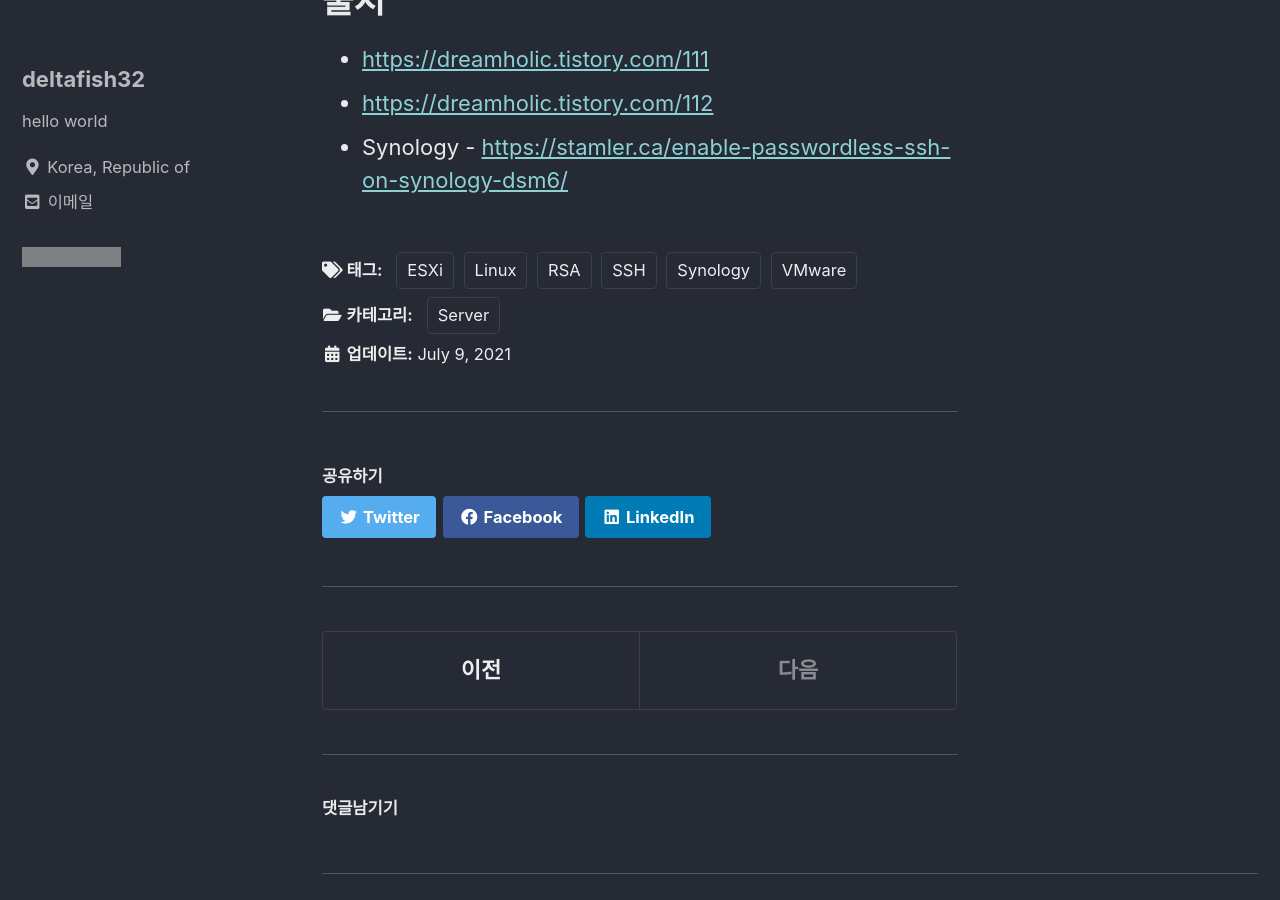
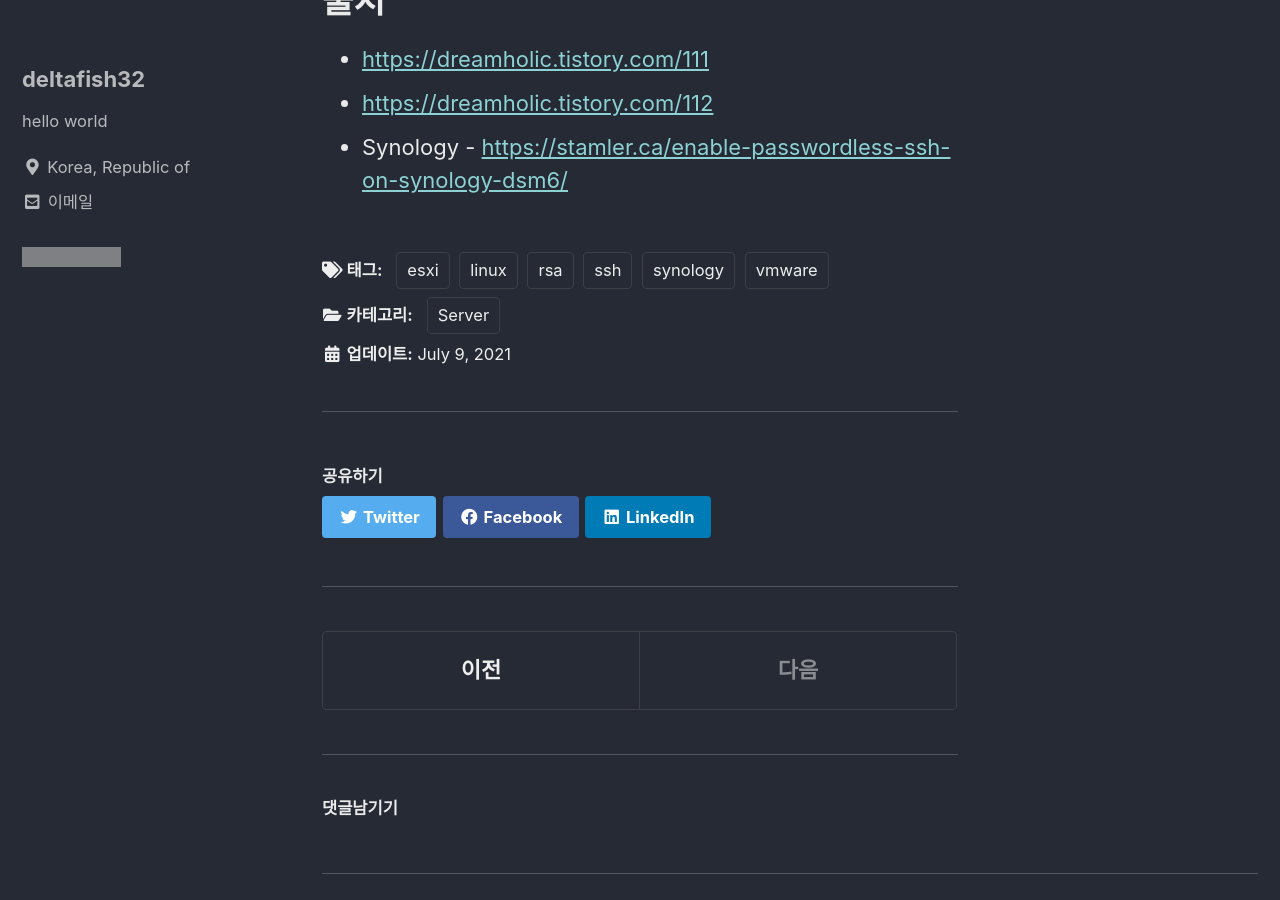
Before and after one commit to deltafish32/deltafish32.github.io, a Jekyll site: the page built from _posts/2021-07-09-ssh-passwordless.md, in a window 1280 px wide and 900 px high, scrolled down 3804 px. Built offline with Jekyll 4.4.1, drawn with Linux system fonts in a browser that asks for light colours; cached includes are drawn as plain includes; comment, search, counter and statistics services are not loaded; a file with an impossible date is left out; grey boxes are pictures that could not be loaded.

Commit message:
style: convert tags to lower case

```diff
--- a/_posts/2021-07-09-ssh-passwordless.md
+++ b/_posts/2021-07-09-ssh-passwordless.md
@@ -3,12 +3,12 @@ title: SSH 비밀번호 없이 접속하기
 categories:
 - Server
 tags:
-- Linux
-- SSH
-- VMware
-- ESXi
-- Synology
-- RSA
+- linux
+- ssh
+- vmware
+- esxi
+- synology
+- rsa
 ---
 
 # 개요
```
Also changed, not shown: _posts/2021-06-10-vmware-tools.md (+2 -2 lines), _posts/2021-06-11-tinycorelinux-ssh.md (+5 -5 lines).
